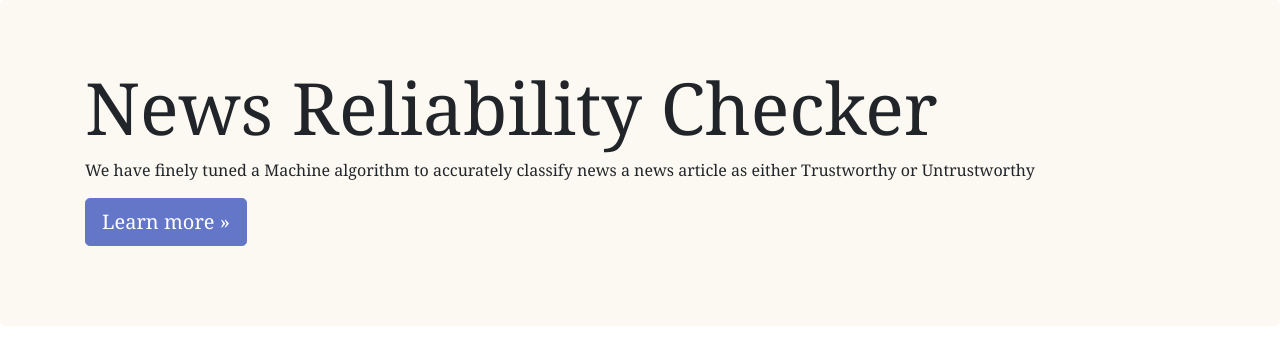
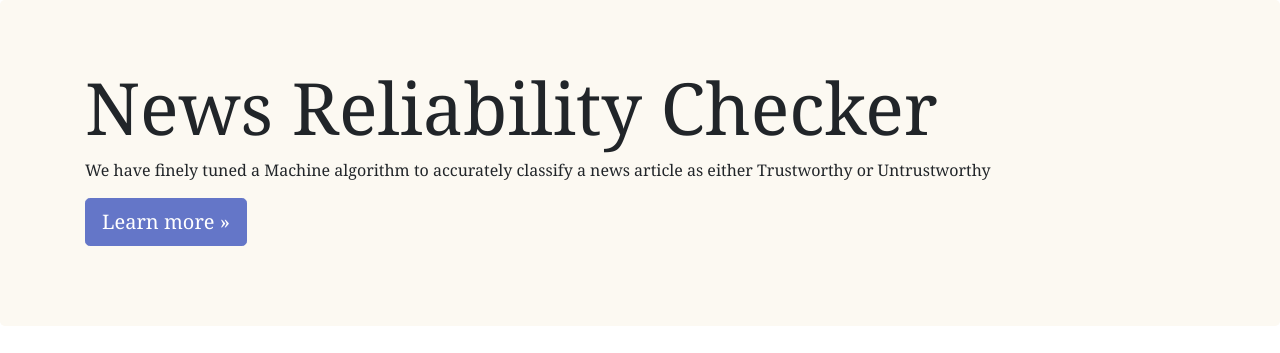
Before and after one commit to alexanderbpowers/project-4-team-3-machine-learning, a Flask app: page / in a window 1280 px wide. Shown: the part 56-409 px from the top of the page. Run offline with Flask 2, Linux system fonts and the light colour scheme; some libraries are stand-ins or nearby versions.

Commit message:
fixed typo

```diff
--- a/templates/index.html
+++ b/templates/index.html
@@ -38,7 +38,7 @@
         <div class="jumbotron" id="titlebanner">
             <div class="container">
             <h1 class="display-3">News Reliability Checker</h1>
-            <p>We have finely tuned a Machine algorithm to accurately classify news a news article as either Trustworthy or Untrustworthy</p>
+            <p>We have finely tuned a Machine algorithm to accurately classify a news article as either Trustworthy or Untrustworthy</p>
             <p><a class="btn btn-primary btn-lg" id="learnbtn" href="about" role="button">Learn more &raquo;</a></p>
             </div>
         </div>
```
